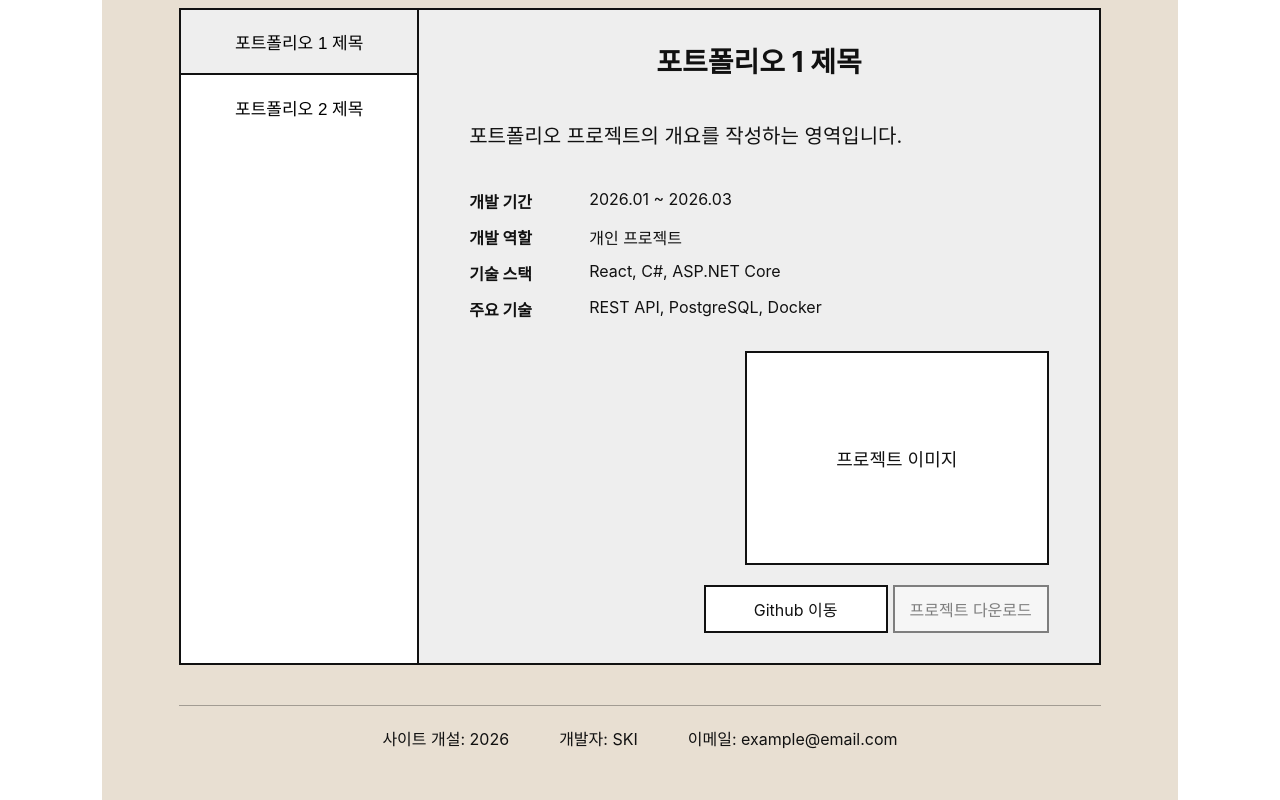
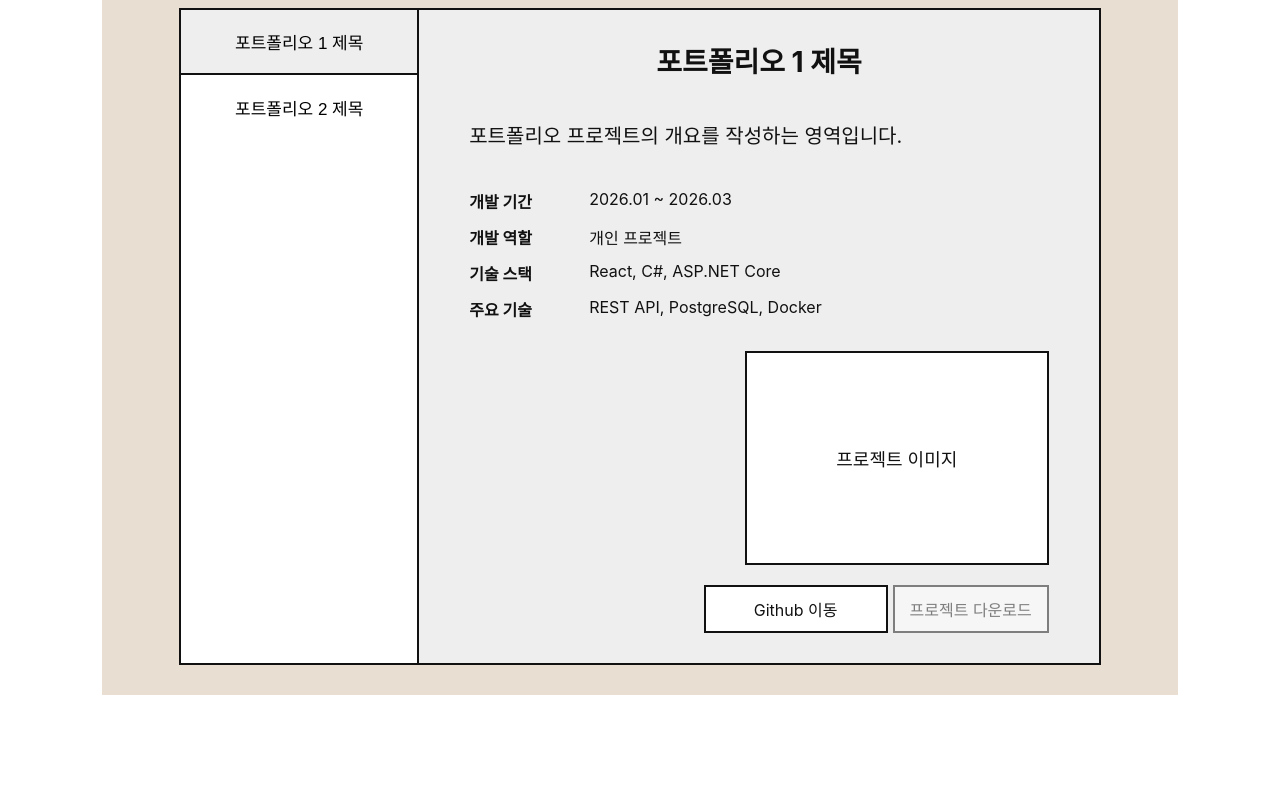
Before and after one commit to llooll20/portfolio_site, a React (Create React App) app in the folder mysite/: page /portfolio in a window 1280 px wide. Shown: the part 469-1269 px from the top of the page. After the commit the page ends 1164 px from the top, so only its background shows below. Built offline with nearby package versions, Linux system fonts and the light colour scheme.

Commit message:
사이드바를 Layout형식으로 추가2

```diff
--- a/mysite/src/pages/Portfolio.js
+++ b/mysite/src/pages/Portfolio.js
@@ -2,7 +2,7 @@ import { Link } from "react-router-dom";
 import "../style/portfolio.css";
 
 //포트폴리오 프로젝트 데이터
-const projects = [
+/*const projects = [
     {
     id: 1,
     title: "Project 1",
@@ -21,7 +21,7 @@ const projects = [
     stack: "Java, Spring Boot, MySQL",
     myRole: "Backend Developer",
     }
-  ]
+  ]*/
 
 function Portfolio() {
   return (
@@ -134,13 +134,6 @@ function Portfolio() {
             </div>
           </main>
         </section>
-
-        {/* 하단 */}
-        <footer className="portfolio-footer">
-          <span>사이트 개설: 2026</span>
-          <span>개발자: SKI</span>
-          <span>이메일: example@email.com</span>
-        </footer>
       </div>
     </div>
   );
```
